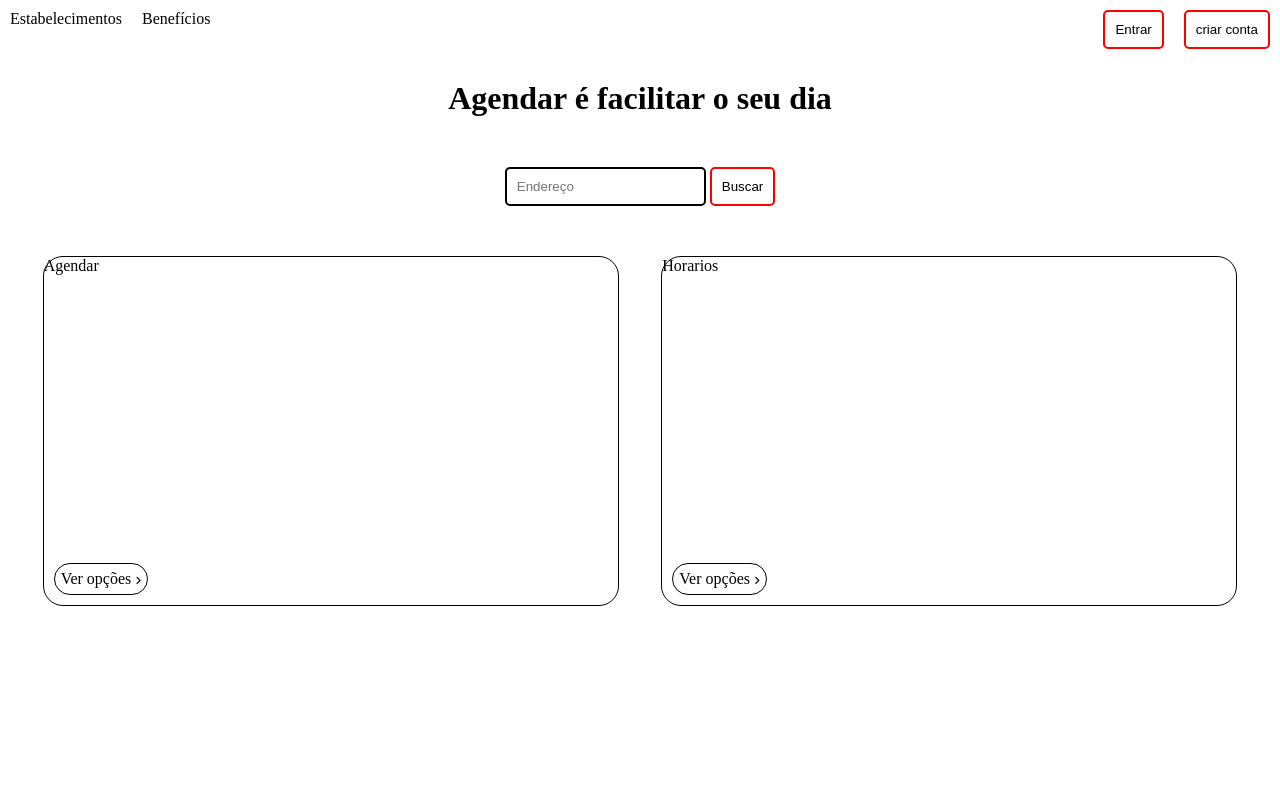
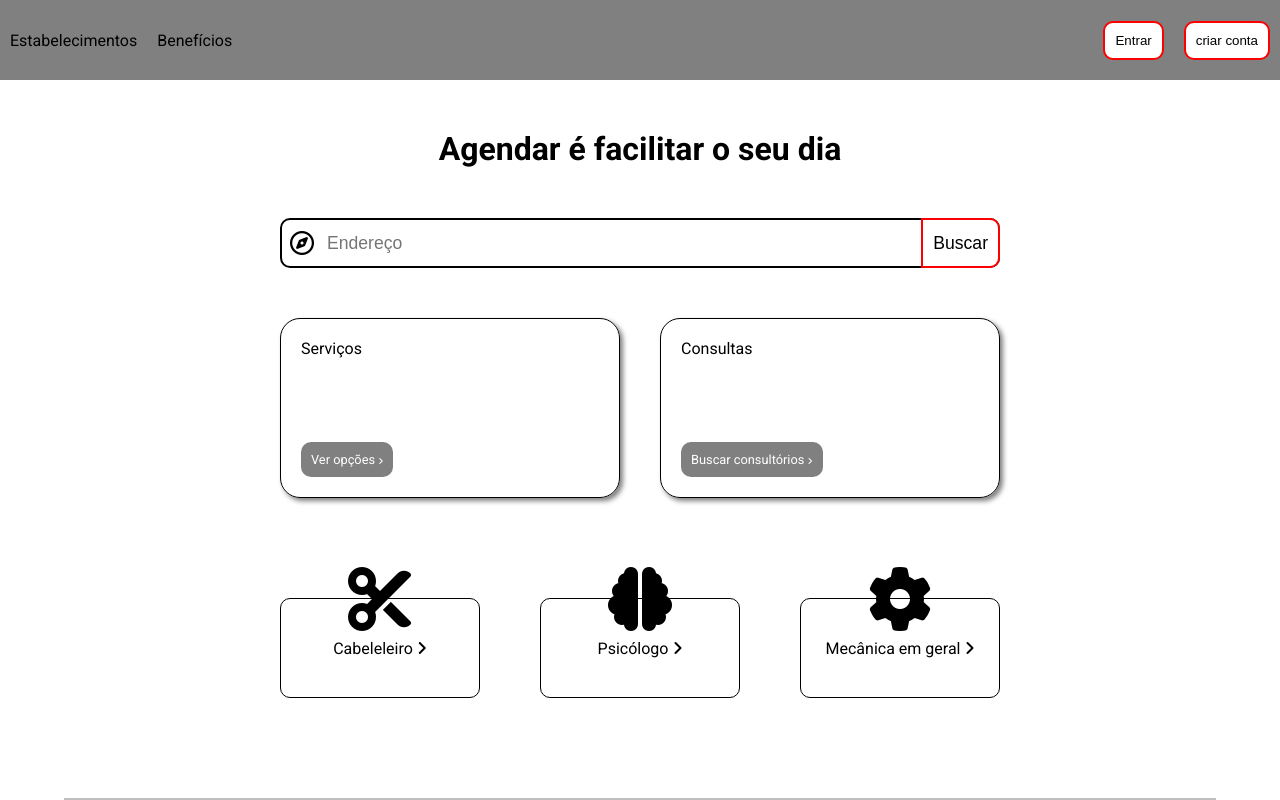
Before and after one commit to EfraimNascimento/Sistema-de-Agendamento, a plain HTML site: page index.html in a window 1280 px wide. Drawn offline with Linux system fonts and the light colour scheme.

Commit message:
Estrutura e Estilo da página

```diff
--- a/estilos/style.css
+++ b/estilos/style.css
@@ -6,15 +6,17 @@
 
 body{
     min-height: 100vh;
-    width: 100vw;
+    width: 100%;
+
+    font-family: "Roboto", sans-serif;
 }
 
 button{
     padding: 10px;
     background-color: white;
     border: 2px solid red;
-    border-radius: 5px;
-    transition: all .5s;
+    border-radius: 10px;
+    transition: backgroundcolor, .5s;
 }
 
 button:hover{
@@ -24,9 +26,10 @@ button:hover{
 }
 
 input{
+    height: 50px;
     padding: 10px;
     border: 2px solid black;
-    border-radius: 5px;
+    border-radius: 10px;
 }
 
 #nav{
@@ -34,6 +37,8 @@ input{
     width: 100%;
     height: 80px;
     justify-content: space-between;
+    align-items: center;
+    background-color: gray;
 }
 
 #nav > ul {
@@ -57,37 +62,141 @@ main{
     align-items: center;
 }
 
+main > h1{
+    margin-top: 50px;
+}
+
+#main-container{
+    max-width: 75%;
+}
+
 #local-modal{
     margin-top: 50px;
+    width: 100%;
+    display: flex;
+    flex-flow: row nowrap;
+    justify-content: center;
+}
+
+#local-modal > button{
+    margin-left: 20px;
+    width: 100px;
+}
+
+.icone-end{
+    width: 100%;
+    position: relative;
+}
+
+.icone-end > i{
+    position: absolute;
+    top: 50%;
+    left: 10px;
+    transform: translateY(-50%);
+    font-size: 1.5rem;
+}
+
+.icone-end > input#inputEnd{
+    min-width: 100%;
+    padding-left:45px;
+    font-size: 1.1rem;
+}
+
+.icone-end > button{
+    position: absolute;
+    border-radius: 0px 10px 10px 0px;
+    height: 100%;
+    right: 0px;
+    top: 50%;
+    transform: translateY(-50%);
+    font-size: 1.1rem;
 }
 
 #list-modals{
     display: flex;
     flex-flow: row nowrap;
-    justify-content: space-evenly;
+    justify-content: center;
+    gap: 40px;
     width: 100%;
 }
 
 #list-modals > div{
     margin-top: 50px;
-    height: 350px;
-    width: 45%;
+    height: 180px;
+    width: 100%;
     border-radius: 20px;
     border: 1px solid black;
     position: relative;
+    transition: scale, 0.5s;
+    box-shadow: 3px 3px 5px 0px rgba(0, 0, 0, 0.500);
+}
+
+#list-modals > div p{
+    position: absolute;
+    top: 20px;
+    left: 20px;
+}
+
+#list-modals > div:hover{
+    cursor: pointer;
+    transform: scale(1.02);
+    box-shadow: 3px 3px 15px 0px rgba(0, 0, 0, 0.500);
 }
 
 #list-modals > div a{
     position: absolute;
-    left: 10px;
-    bottom: 10px;
-    color: black;
+    left: 20px;
+    bottom: 20px;
+    color: white;
+    background-color: gray;
     text-decoration: none;
-    border: 1px solid black;
-    border-radius: 20px;
-    padding: 6px;
+    font-size: .8rem;
+    border-radius: 10px;
+    padding: 10px;
 }
 
 #list-modals i{
-    font-size: .6rem;
+    font-size: .5rem;
 }
+
+#services-cards{
+    display: flex;
+    flex-flow: row nowrap;
+    justify-content: center;
+    margin-top: 100px;
+    gap: 60px;
+    width: 100%;
+}
+
+#services-cards > div{
+    width: 200px;
+    height: 100px;
+    border-radius: 10px;
+    border: 1px solid black;
+
+    display: flex;
+    align-items: center;
+    justify-content: center;
+    transition: scale, 0.5s;
+    position: relative;
+}
+
+#services-cards > div:hover{
+    cursor: pointer;
+    transform: scale(1.02);
+    box-shadow: 3px 3px 15px 0px rgba(0, 0, 0, 0.500);
+}
+
+#services-cards > div > i{
+    position: absolute;
+    top: 0;
+    transform: translateY(-50%);
+    font-size: 4rem;
+}
+
+.separador{
+    margin-top: 100px;
+    width: 90%;
+    height: 2px;
+    background-color: rgba(128, 128, 128, 0.500);
+}
--- a/index.html
+++ b/index.html
@@ -4,6 +4,9 @@
     <meta charset="UTF-8">
     <meta name="viewport" content="width=device-width, initial-scale=1.0">
     <title>Agendamento Online</title>
+    <link rel="preconnect" href="https://fonts.googleapis.com">
+    <link rel="preconnect" href="https://fonts.gstatic.com" crossorigin>
+    <link href="https://fonts.googleapis.com/css2?family=Roboto:ital,wght@0,100..900;1,100..900&display=swap" rel="stylesheet">
     <link rel="stylesheet" href="estilos/style.css">
 </head>
 <body>
@@ -21,20 +24,42 @@
     </header>
     <main>
         <h1>Agendar é facilitar o seu dia</h1>
+        <div id="main-container">
             <div id="local-modal">
+                <div class="icone-end">
+                    <i class="fa-regular fa-compass"></i>
                     <input type="text" name="endereço" id="inputEnd" placeholder="Endereço">
                     <button>Buscar</button>
                 </div>
+            </div>
             <div id="list-modals">
                 <div>
-                <p>Agendar</p>
+                    <p>Serviços</p>
                     <a href="#">Ver opções <i class="fa-solid fa-angle-right"></i></a>
                 </div>
                 <div>
-                <p>Horarios</p>
-                <a href="#">Ver opções <i class="fa-solid fa-angle-right"></i></a>
+                    <p>Consultas</p>
+                    <a href="#">Buscar consultórios <i class="fa-solid fa-angle-right"></i></a>
                 </div>
             </div>
+            <div id="services-cards">
+                <div>
+                    <i class="fa-solid fa-scissors"></i>
+                    <p>Cabeleleiro <i class="fa-solid fa-angle-right"></i></p>
+
+                </div>
+                <div>
+                    <i class="fa-solid fa-brain"></i>
+                    <p>Psicólogo <i class="fa-solid fa-angle-right"></i></p>
+                </div>
+                <div>
+                    <i class="fa-solid fa-gear"></i>
+                    <p>Mecânica em geral <i class="fa-solid fa-angle-right"></i></p>
+                </div>
+            </div>
+        </div>
+
+        <span class="separador"></span>
     </main>
     <footer>
 
```
Lines whose indentation alone changed are shown as unchanged.
